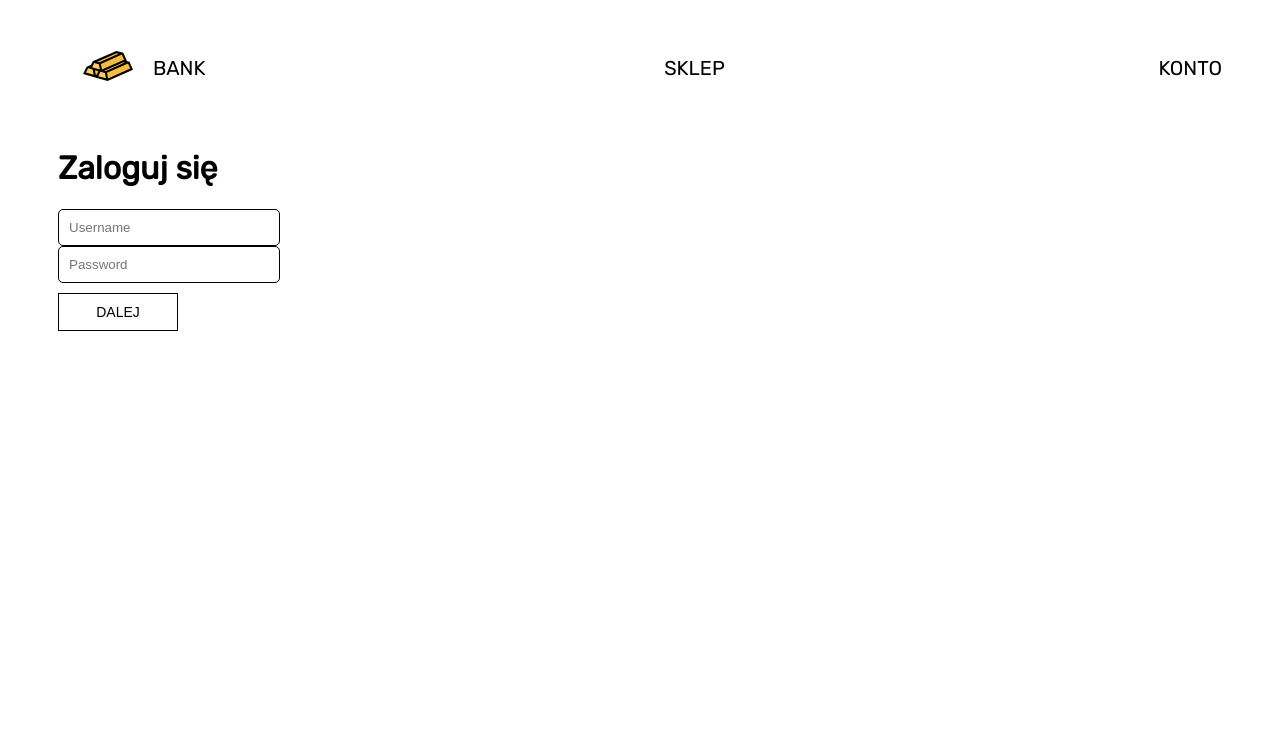
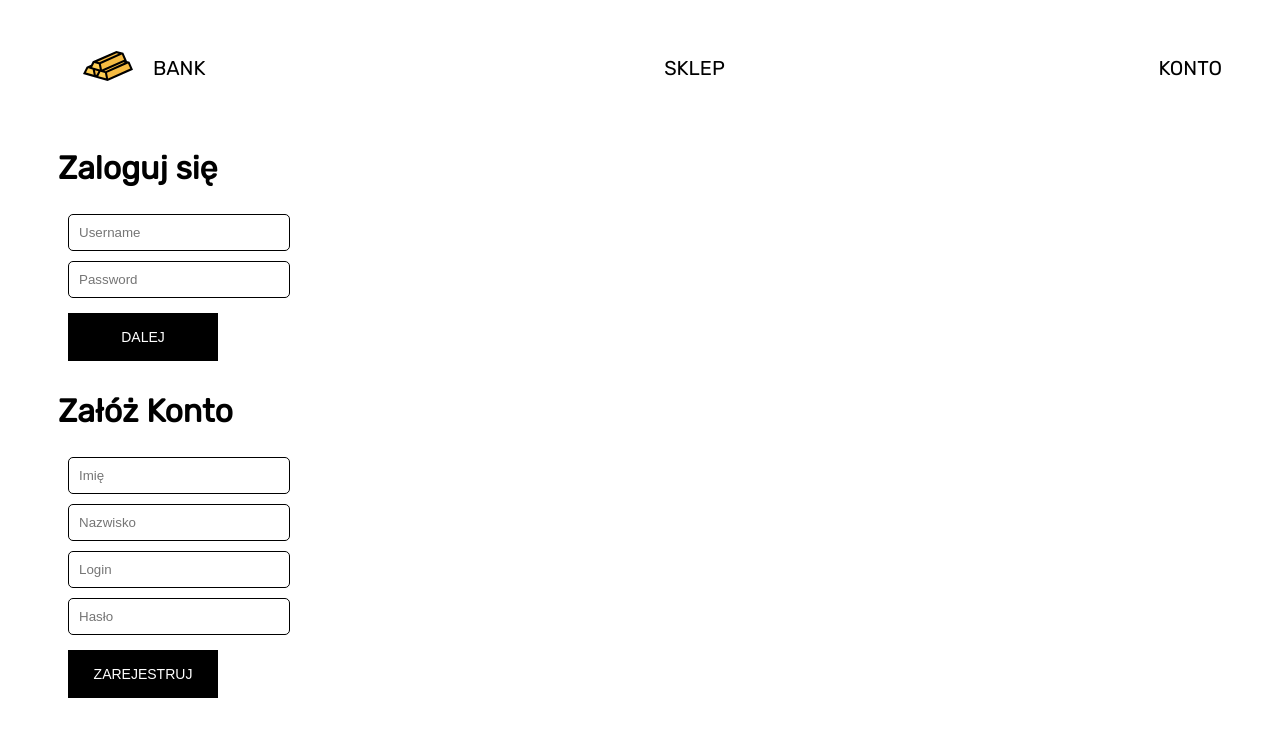
Before and after one commit to eydrianJS/systemy_rozproszone, a React (Create React App) app: page /shop in a window 1280 px wide. Shown: the top 736 px of the page. Built offline with nearby package versions, Linux system fonts and the light colour scheme; no server answers.

Commit message:
register component and card input change

```diff
--- a/package.json
+++ b/package.json
@@ -10,6 +10,7 @@
     "axios": "^0.19.0",
     "bootstrap": "^4.4.1",
     "dotenv": "^8.2.0",
+    "formik": "^2.1.4",
     "ip": "^1.1.5",
     "public-ip": "^4.0.0",
     "react": "^16.12.0",
@@ -20,7 +21,8 @@
     "react-router-dom": "^5.1.2",
     "react-scripts": "3.3.0",
     "redux": "^4.0.4",
-    "socket.io-client": "^2.3.0"
+    "socket.io-client": "^2.3.0",
+    "yup": "^0.28.1"
   },
   "scripts": {
     "backend-start": " .//.js",
--- a/src/components/UI/button.js
+++ b/src/components/UI/button.js
@@ -1,8 +1,8 @@
 import React from 'react';
 import './button.css';
 
-const button = ({children, click}) => (
-        <button className="button" onClick={click}>{children}</button>
+const button = ({children, click, type}) => (
+        <button type={type} className="button" onClick={click}>{children}</button>
     );
 
 export default button;
--- a/src/components/login/login.css
+++ b/src/components/login/login.css
@@ -1,10 +1,12 @@
 .login {
     display: flex;
     flex-direction: column;
+    align-items: flex-start;
 }
 
 .login-input{
     width: 200px;
+    margin: 5px 10px;
     padding: 10px 10px;
     outline: none;
     border: 1px solid #000;
--- a/src/components/login/login.js
+++ b/src/components/login/login.js
@@ -1,5 +1,6 @@
 import React, { useState } from "react";
 import "./login.css";
+import Button from '../UI/button';
 
 const Login = ({ onChange, logout, login }) => {
   const [value, setValue] = useState({
@@ -46,9 +47,9 @@ const Login = ({ onChange, logout, login }) => {
         value={value.password}
         onChange={handleChangePassword}
       />
-      <button className="login-button" type="submit">
+      <Button type="submit">
         Dalej
-      </button>
+      </Button>
     </form>
   );
 };
--- /dev/null
+++ b/src/components/register/register.js
@@ -0,0 +1,90 @@
+import React, { useState, useImperativeHandle } from 'react';
+import { useFormik } from 'formik';
+import * as Yup from 'yup';
+import Button from '../UI/button';
+
+const Register = ({login}) => {
+    const formik = useFormik({
+        initialValues: {
+            firstName: '',
+            lastName: '',
+            login: '',
+            password: ''
+        },
+        validationSchema: Yup.object({
+            firstName: Yup.string()
+            .max(15, 'Musi zawierac 15 znaków lub mniej')
+            .required('Te pole jest wymagane'),
+            lastName: Yup.string()
+            .required('Te pole jest wymagane'),
+            login: Yup.string()
+            .required('Te pole jest wymagane'),
+            password: Yup.string()
+            .required('Te pole jest wymagane')
+        }),
+        onSubmit: value => {
+            alert(value);
+        }
+    })
+
+    return !login && (
+            <form onSubmit={formik.handleSubmit} className="login">
+                <h1>Załóż Konto</h1>
+                <input
+                className="login-input"
+                id="firstName"
+                name="firstName"
+                type="text"
+                value={formik.values.firstName}
+                onChange={formik.handleChange}
+                onBlur={formik.handleBlur}
+                placeholder="Imię"
+                />
+                { formik.touched.firstName && formik.errors.firstName ? (
+                    <div style={{color: 'red', padding: "5px"}}>{formik.errors.firstName}</div>
+                ) : null}
+                <input
+                className="login-input"
+                id="lastName"
+                name="lastName"
+                type="text"
+                value={formik.values.lastName}
+                onChange={formik.handleChange}
+                onBlur={formik.handleBlur}
+                placeholder="Nazwisko"
+                />
+                { formik.touched.lastName && formik.errors.lastName ? (
+                    <div style={{color: 'red', padding: "5px"}}>{formik.errors.lastName}</div>
+                ) : null}
+                <input
+                className="login-input"
+                id="login"
+                name="login"
+                type="text"
+                value={formik.values.login}
+                onChange={formik.handleChange}
+                onBlur={formik.handleBlur}
+                placeholder="Login"
+                />
+                { formik.touched.login && formik.errors.login ? (
+                    <div style={{color: 'red', padding: "5px"}}>{formik.errors.login}</div>
+                ) : null}
+                <input
+                className="login-input"
+                id="password"
+                name="password"
+                type="password"
+                value={formik.values.password}
+                onChange={formik.handleChange}
+                onBlur={formik.handleBlur}
+                placeholder="Hasło"
+                />
+                { formik.touched.password && formik.errors.password ? (
+                    <div style={{color: 'red', padding: "5px"}}>{formik.errors.password}</div>
+                ) : null}
+                <Button type="submit">Zarejestruj</Button>
+            </form>
+        )
+};
+
+export default Register;
--- a/src/pages/account/account.js
+++ b/src/pages/account/account.js
@@ -6,6 +6,7 @@ import Logout from "./../../components/logout/logout"
 import useLoginEmmiter from "../../emmiters/loginEmmiter.js";
 import AccountBalance from "./../../components/accountBalance/accountBalance";
 import History from "../../components/historyTransaction/historyTransaction";
+import Register from '../../components/register/register';
 
 const Account = () => {
   const [accountValue, setAccountValue] = useState("");
@@ -30,7 +31,10 @@ const Account = () => {
   return (
     <>
       {!login ? (
+        <div>
         <Login onChange={onChange} login={login} logout={logout} />
+        <Register login={login}/>
+        </div>
       ) : (
         <div className="account-contanier">
           <Logout logout={logout}/>
--- a/src/pages/bank/bank.js
+++ b/src/pages/bank/bank.js
@@ -5,6 +5,7 @@ import Logout from "./../../components/logout/logout"
 import useLoginEmmiter from "../../emmiters/loginEmmiter.js";
 import AccountBalance from "./../../components/accountBalance/accountBalance";
 import History from "./../../components/historyTransaction/historyTransaction";
+import Register from '../../components/register/register';
 
 const Bank = ({ accountBalance }) => {
   const [amountValue, setAmountValue] = useState("");
@@ -28,7 +29,10 @@ const Bank = ({ accountBalance }) => {
   return (
     <>
       {!login ? (
-        <Login onChange={onChange} login={login}  />
+        <div>
+          <Login onChange={onChange} login={login}  />
+          <Register login={login} />
+        </div>
       ) : (
         <div>
           <Logout logout={logout}/>
--- a/src/pages/shop/shop.js
+++ b/src/pages/shop/shop.js
@@ -6,6 +6,7 @@ import Logout from "./../../components/logout/logout"
 import useLoginEmmiter from "../../emmiters/loginEmmiter.js";
 import AccountBalance from "./../../components/accountBalance/accountBalance";
 import History from "../../components/historyTransaction/historyTransaction";
+import Register from '../../components/register/register';
 
 const Shop = () => {
   const [amountValue, setAmount] = useState("");
@@ -20,6 +21,7 @@ const Shop = () => {
   };
 
   const handleCardValue = e => {
+    e.target.value = e.target.value.replace(/[^\dA-Z]/g, '').replace(/(.{4})/g, '$1 ').trim();
     setCardValue(e.target.value);
   };
 
@@ -32,7 +34,10 @@ const Shop = () => {
   return (
     <>
       {!login ? (
+        <div>
         <Login onChange={onChange} login={login} logout={Logout} />
+        <Register login={login}/>
+        </div>
       ) : (
         <div className="shop-container">
           <Logout logout={logout}/>
```
Also changed, not shown: 2 other files (tests, documents, lock files or other folders).
